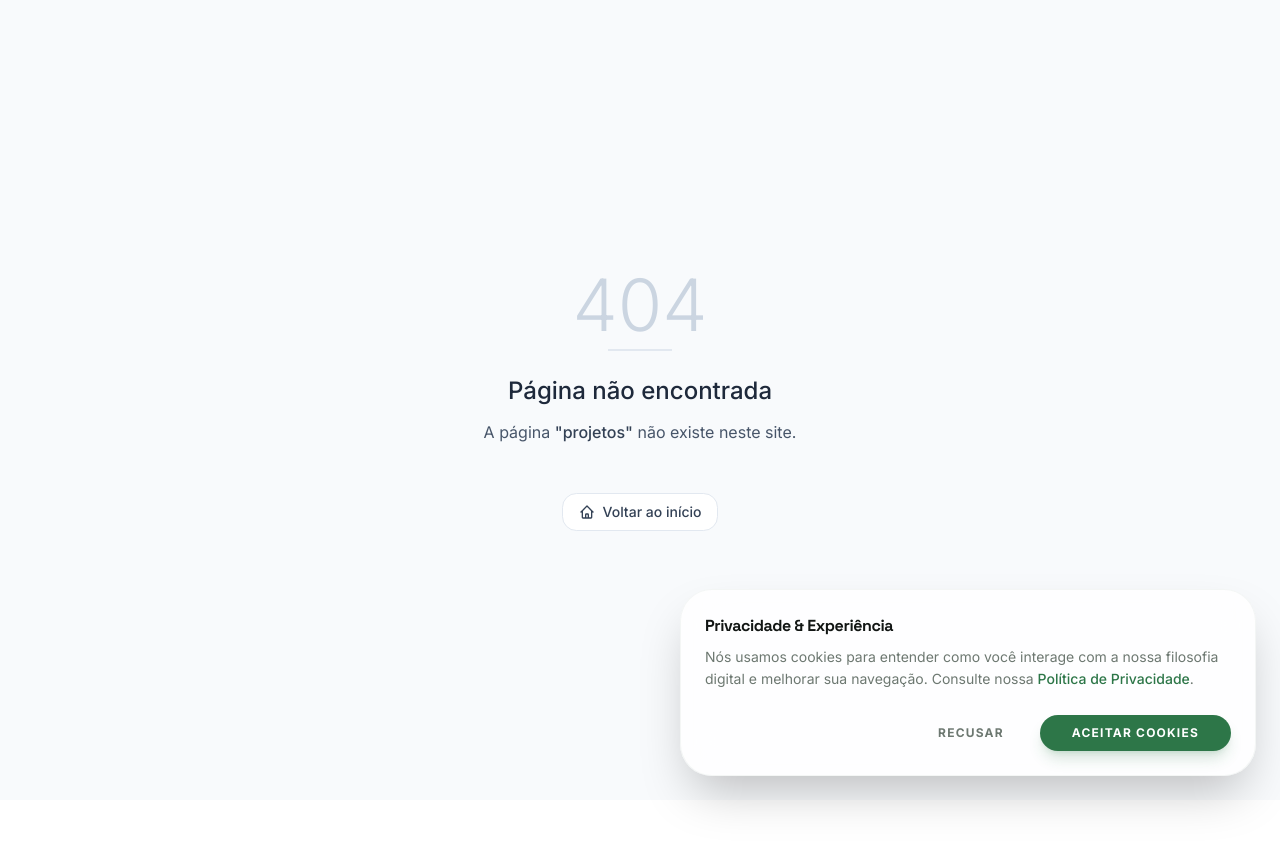
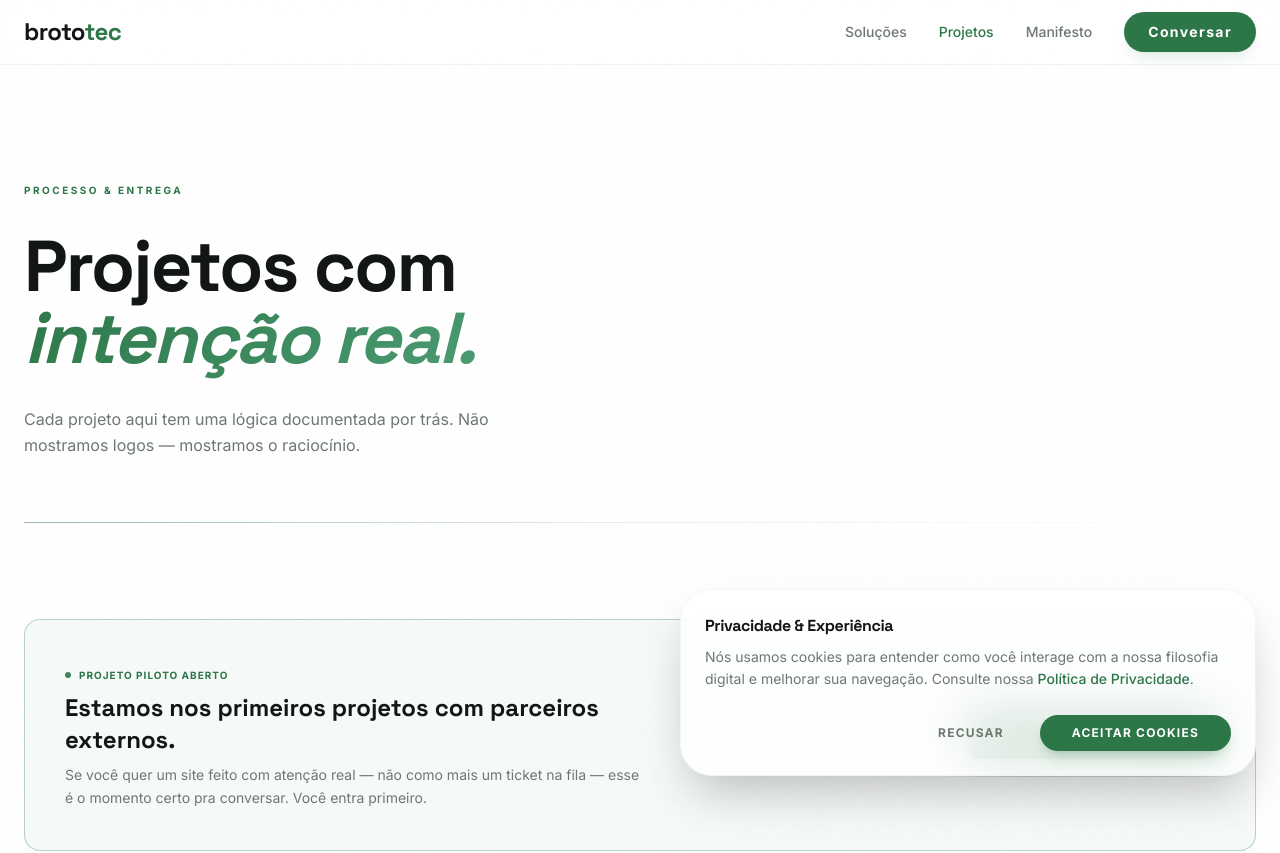
Before and after one commit to marllonpanisset/brototec, a React (Vite) app: page /projetos in a window 1280 px wide. Shown: the top 853 px of the page. Before the commit the page ends 800 px from the top, so only its background shows below. Built offline with nearby package versions, Linux system fonts and the light colour scheme.

Commit message:
refactor: renomeia pagina Laboratorio para Projetos e atualiza rotas e navbar

```diff
--- a/src/App.jsx
+++ b/src/App.jsx
@@ -5,7 +5,7 @@ import { BrowserRouter as Router, Route, Routes } from 'react-router-dom';
 import PageNotFound from './lib/PageNotFound';
 import Home from './pages/Home';
 import Solucoes from './pages/Solucoes';
-import Laboratorio from './pages/Laboratorio';
+import Projetos from './pages/Projetos';
 import Manifesto from './pages/Manifesto';
 import Contato from './pages/Contato';
 import PoliticaPrivacidade from './pages/PoliticaDePrivacidade';
@@ -22,8 +22,8 @@ function App() {
         <Routes>
           <Route path="/" element={<Home />} />
           <Route path="/solucoes" element={<Solucoes />} />
-          <Route path="/laboratorio" element={<Laboratorio />} />
-          <Route path="/laboratorio/:slug" element={<ProjetoDetalhe />} />
+          <Route path="/projetos" element={<Projetos />} />
+          <Route path="/projetos/:slug" element={<ProjetoDetalhe />} />
           <Route path="/manifesto" element={<Manifesto />} />
           <Route path="/contato" element={<Contato />} />
 
--- a/src/components/layout/Navbar.jsx
+++ b/src/components/layout/Navbar.jsx
@@ -26,7 +26,7 @@ export default function Navbar() {
 
   const links = [
     { label: "Soluções", href: "/solucoes", description: "O que construímos" },
-    { label: "Laboratório", href: "/laboratorio", description: "Projetos e processo" },
+    { label: "Projetos", href: "/projetos", description: "Projetos e processo" },
     { label: "Manifesto", href: "/manifesto", description: "Como pensamos" },
   ];
 
```
Also changed, not shown: src/pages/Projetos.jsx (renamed from src/pages/Laboratorio.jsx).
